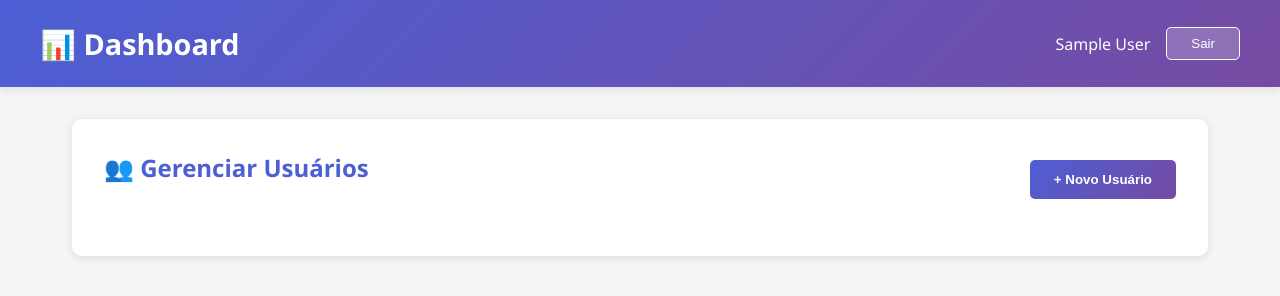
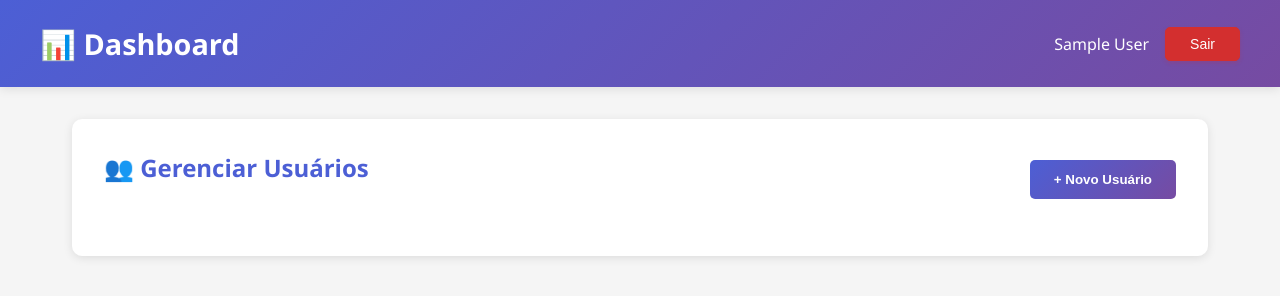
Before and after one commit to N30R4BB1t/login-register, a website: page views/dashboard.html in a window 1280 px wide. Drawn offline with Linux system fonts and the light colour scheme; no server answers; sample sign-in values are in the browser's storage.

Commit message:
Update style_dashboard.css

```diff
--- a/public/css/style_dashboard.css
+++ b/public/css/style_dashboard.css
@@ -39,19 +39,41 @@
             font-weight: 500;
         }
 
+        /* ========================================
+   BOTÃO LOGOUT
+   ======================================== */
+
 .btn-logout {
     padding: 0.5rem 1.5rem;
-            background: rgba(255,255,255,0.2);
-            border: 1px solid white;
+    background: #d32f2f;
+    border: 1px solid #d32f2f;
     color: white;
     border-radius: 5px;
     cursor: pointer;
-            transition: background 0.3s;
+    font-weight: 500;
+    font-size: 0.875rem;
+    transition: all 0.3s ease;
+    box-shadow: 0 2px 4px rgba(211, 47, 47, 0.2);
 }
 
 .btn-logout:hover {
-            background: rgba(255,255,255,0.3);
+    background: #c62828;
+    border-color: #c62828;
+    transform: translateY(-1px);
+    box-shadow: 0 4px 8px rgba(211, 47, 47, 0.3);
 }
+
+.btn-logout:active {
+    background: #b71c1c;
+    transform: translateY(0);
+    box-shadow: 0 2px 4px rgba(211, 47, 47, 0.2);
+}
+
+.btn-logout:focus-visible {
+    outline: 2px solid #d32f2f;
+    outline-offset: 2px;
+}
+
 
         .container {
             max-width: 1200px;
```
Lines whose indentation alone changed are shown as unchanged.
